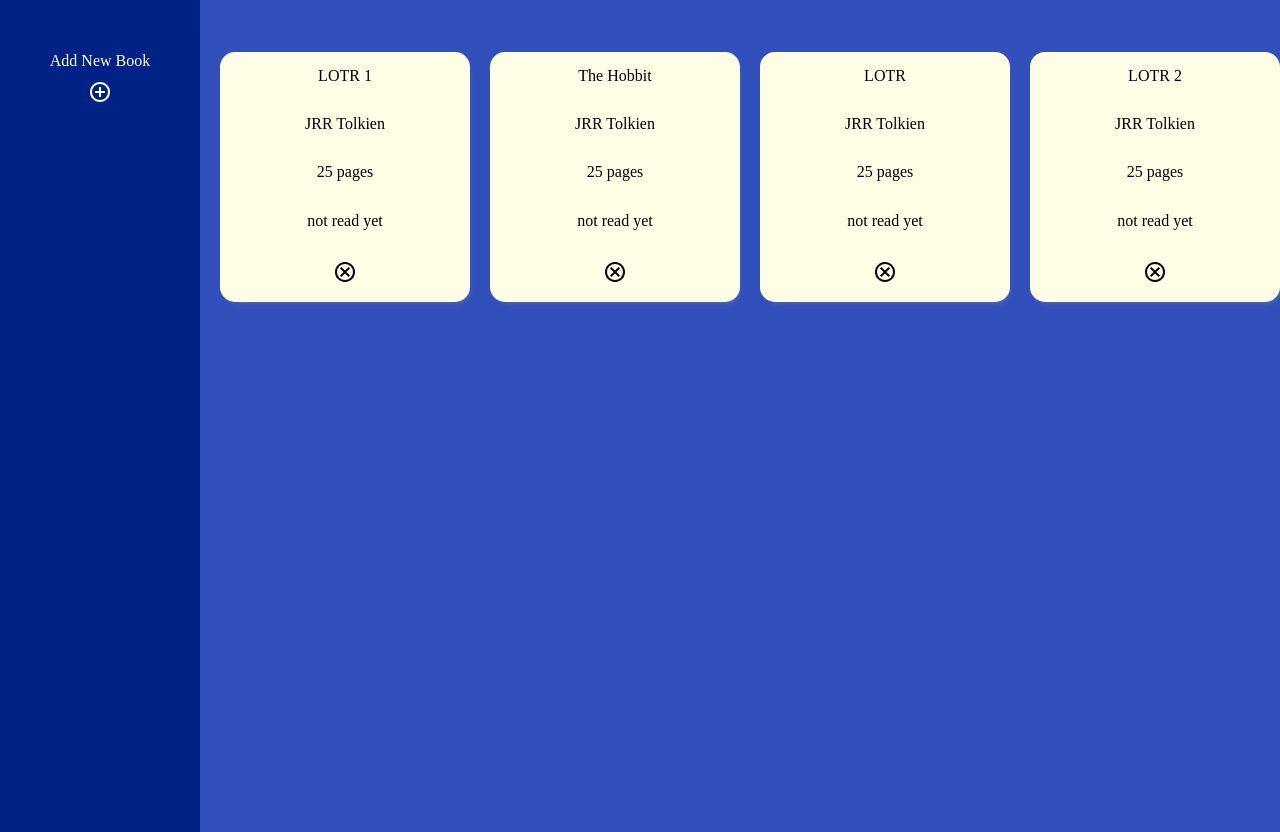
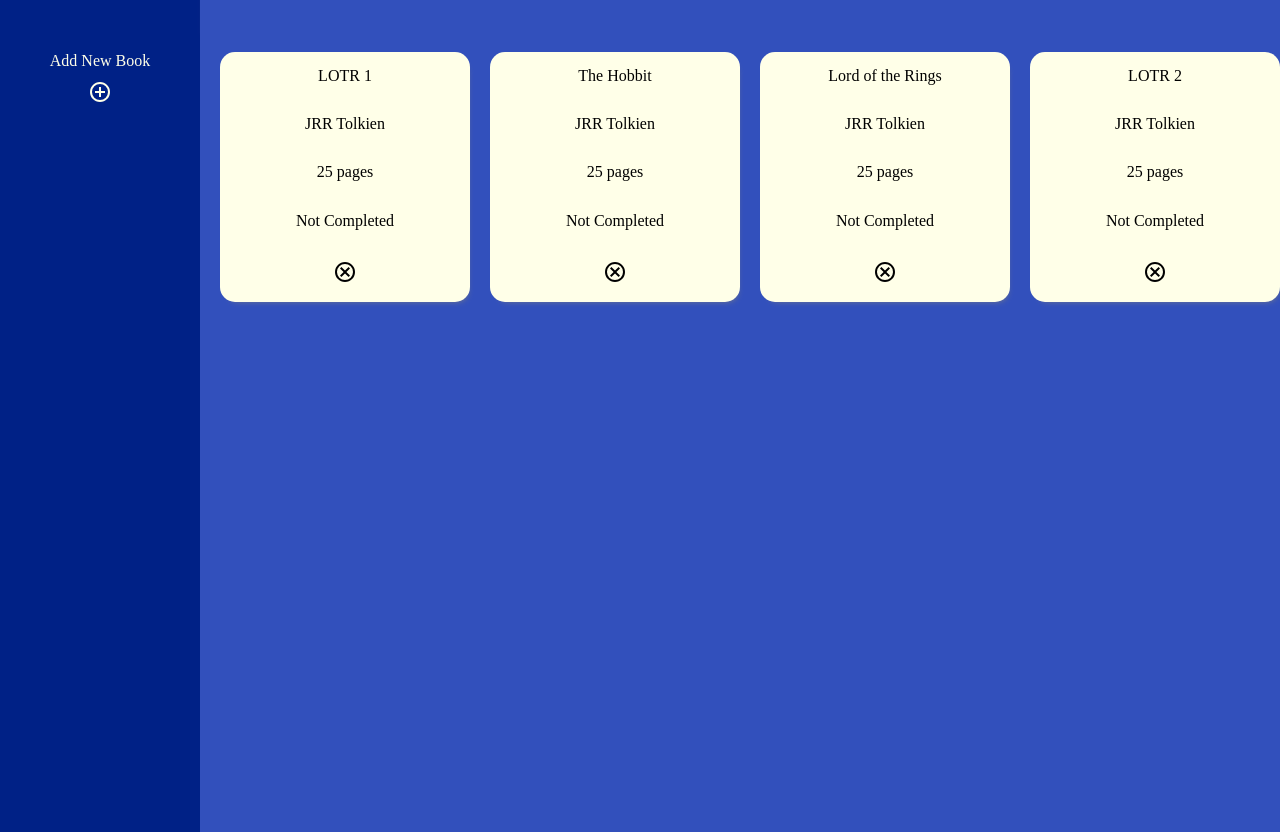
Before and after one commit to irinaravenova/library, a plain HTML site: page index.html in a window 1280 px wide. Shown: the part 48-880 px from the top of the page. Drawn offline with Linux system fonts and the light colour scheme; a web font is replaced by a local one.

Commit message:
grid fixed

```diff
--- a/script.js
+++ b/script.js
@@ -23,10 +23,10 @@ confirmBtn.addEventListener("click", (event) => {
     favDialog.close(); // Have to send the select box value here.
   });
 
-const theHobbit = new Book("The Hobbit", "JRR Tolkien", "25", "not read yet")
-const lotr = new Book("LOTR", "JRR Tolkien", "25", "not read yet")
-const lotr1 = new Book("LOTR 1", "JRR Tolkien", "25", "not read yet")
-const lotr2 = new Book("LOTR 2", "JRR Tolkien", "25", "not read yet")
+const theHobbit = new Book("The Hobbit", "JRR Tolkien", "25", false)
+const lotr = new Book("Lord of the Rings", "JRR Tolkien", "25", false)
+const lotr1 = new Book("LOTR 1", "JRR Tolkien", "25", false)
+const lotr2 = new Book("LOTR 2", "JRR Tolkien", "25", false)
 
 const myLibrary = [lotr1, theHobbit, lotr, lotr2]
 console.log(myLibrary)
@@ -37,12 +37,19 @@ myLibrary.forEach((book) => {
     const booksList = document.getElementById("booksList");
     let listedBook = document.createElement('li');
     let deleteEntryBtn = document.createElement('button');
-    deleteEntryBtn.innerHTML = '<svg xmlns="http://www.w3.org/2000/svg" height="24" viewBox="0 -960 960 960" width="24"><path d="m336-280 144-144 144 144 56-56-144-144 144-144-56-56-144 144-144-144-56 56 144 144-144 144 56 56ZM480-80q-83 0-156-31.5T197-197q-54-54-85.5-127T80-480q0-83 31.5-156T197-763q54-54 127-85.5T480-880q83 0 156 31.5T763-763q54 54 85.5 127T880-480q0 83-31.5 156T763-197q-54 54-127 85.5T480-80Zm0-80q134 0 227-93t93-227q0-134-93-227t-227-93q-134 0-227 93t-93 227q0 134 93 227t227 93Zm0-320Z"/></svg>';
 
+    let readStatus = "";
+    if (book.read == false) {
+        readStatus = "Not Completed";
+    }
+    else {
+        readStatus = "Completed";
+    }
     listedBook.innerHTML = `<p>${book.title}</p>
                             <p>${book.author}</p>
                             <p>${book.pages} pages</p>
-                            <p>${book.read}</p>`;
+                            <p>${readStatus}</p>`;
+    deleteEntryBtn.innerHTML = '<svg xmlns="http://www.w3.org/2000/svg" height="24" viewBox="0 -960 960 960" width="24"><path d="m336-280 144-144 144 144 56-56-144-144 144-144-56-56-144 144-144-144-56 56 144 144-144 144 56 56ZM480-80q-83 0-156-31.5T197-197q-54-54-85.5-127T80-480q0-83 31.5-156T197-763q54-54 127-85.5T480-880q83 0 156 31.5T763-763q54 54 85.5 127T880-480q0 83-31.5 156T763-197q-54 54-127 85.5T480-80Zm0-80q134 0 227-93t93-227q0-134-93-227t-227-93q-134 0-227 93t-93 227q0 134 93 227t227 93Zm0-320Z"/></svg>';
 
     booksList.appendChild(listedBook);
     listedBook.appendChild(deleteEntryBtn);
@@ -61,12 +68,19 @@ document.getElementById('submit').addEventListener("click", function(event) {
 
     const existingBooks = document.getElementById("booksList");
     let newBook = document.createElement('li');
+    let deleteEntryBtn = document.createElement('button');
+
     newBook.innerHTML = `<p> ${newBookObject.title}</p>
                         <p>${newBookObject.author}</p>
                         <p>${newBookObject.pages} pages</p>
                         <p>${readOrNot}</p>`;
 
+    deleteEntryBtn.innerHTML = '<svg xmlns="http://www.w3.org/2000/svg" height="24" viewBox="0 -960 960 960" width="24"><path d="m336-280 144-144 144 144 56-56-144-144 144-144-56-56-144 144-144-144-56 56 144 144-144 144 56 56ZM480-80q-83 0-156-31.5T197-197q-54-54-85.5-127T80-480q0-83 31.5-156T197-763q54-54 127-85.5T480-880q83 0 156 31.5T763-763q54 54 85.5 127T880-480q0 83-31.5 156T763-197q-54 54-127 85.5T480-80Zm0-80q134 0 227-93t93-227q0-134-93-227t-227-93q-134 0-227 93t-93 227q0 134 93 227t227 93Zm0-320Z"/></svg>';
+
+
     existingBooks.appendChild(newBook);
+    newBook.appendChild(deleteEntryBtn);
+
     favDialog.close();
     resetBookForm();
     console.log(myLibrary);
--- a/styles.css
+++ b/styles.css
@@ -3,9 +3,11 @@
 *, html, body {
     margin: 0;
     padding: 0;
+
 }
 
 body {
+
     font-family: 'Grandiflora One', serif;
     min-width: 725px;
     display: grid;
@@ -41,7 +43,6 @@ body {
     justify-content: center;
     align-items: center;
     box-shadow: 0 8px 6px -6px lightgrey;
-
 }
 
 .main-container {
@@ -51,9 +52,7 @@ body {
     width: 100%;
     grid-area: main-container;
     display: grid;
-    grid-template-columns: repeat(auto-fit, 250px);
-    grid-template-rows: repeat(auto-fit, 250px);
-    gap: 20px;
+    grid-template-columns: repeat(auto-fit, minmax(250px, 1fr));
 }
 
 button {
@@ -74,4 +73,7 @@ li {
     justify-items: center;
     align-items: center;
     box-shadow: 3px 5px 6px -6px grey;
+    max-height: 250px;
+    max-width: 250px;
+
 }
```
